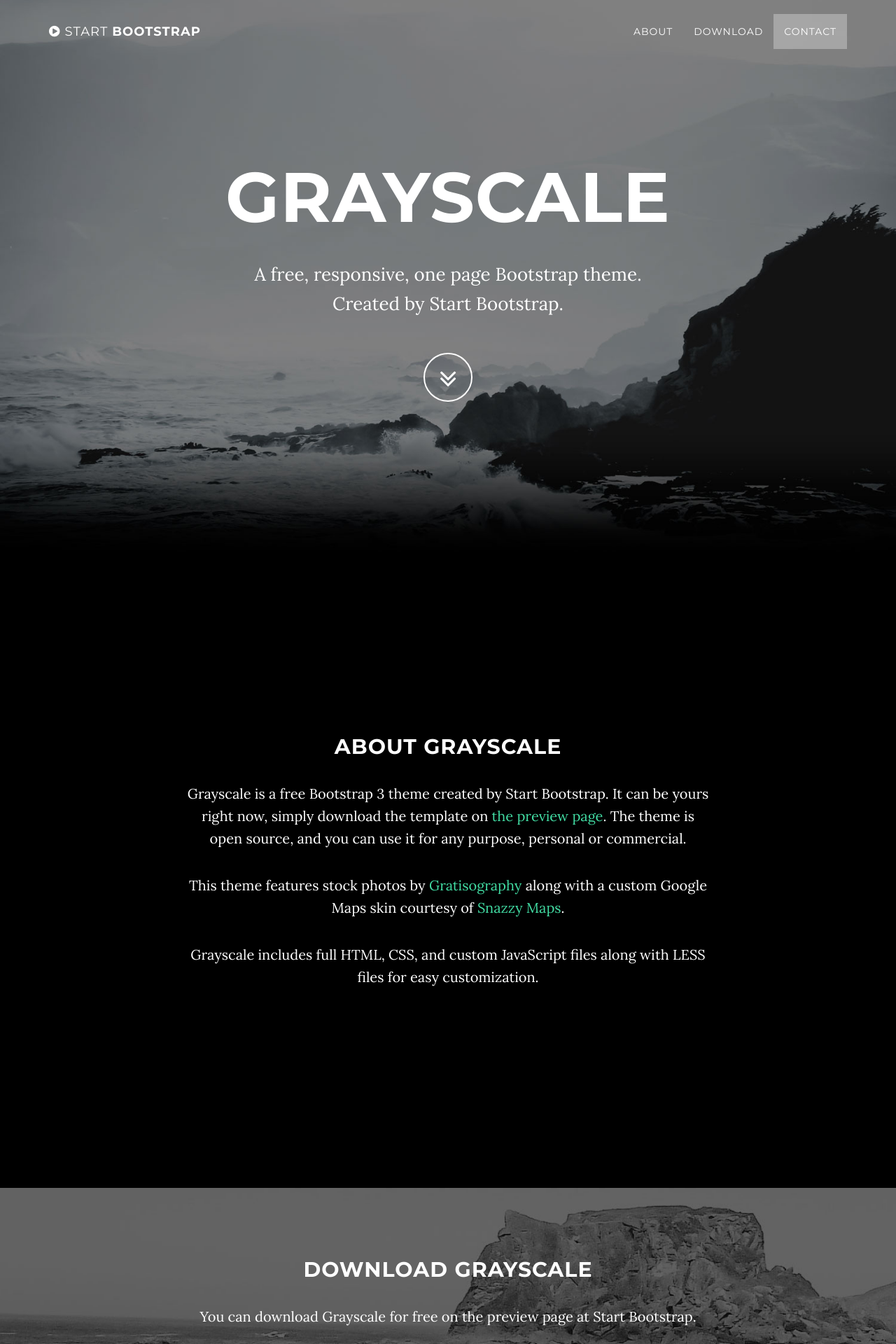
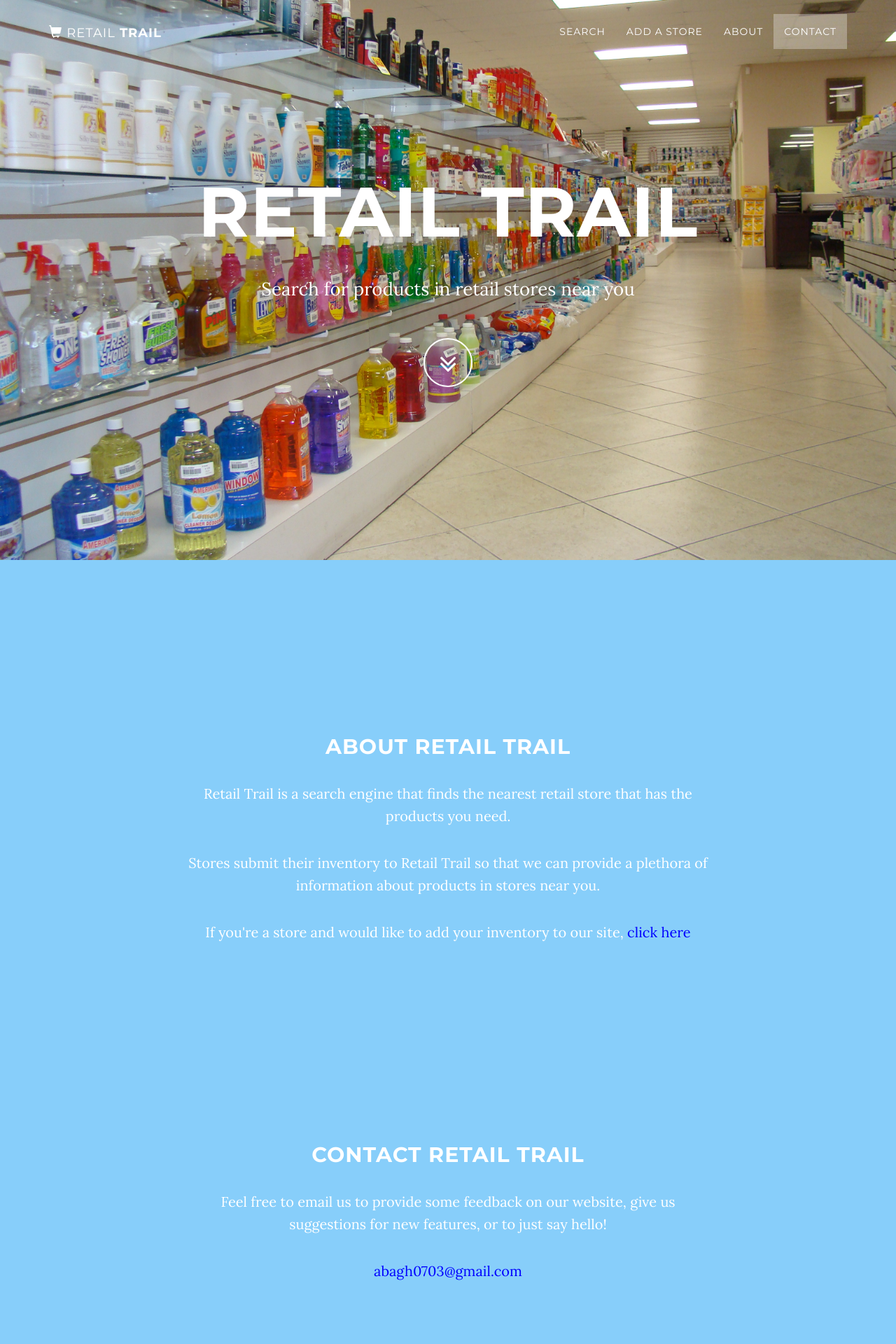
Before and after one commit to abagh0703/Find-Retail-Stores, a Flask app: page / in a window 1280 px wide. Shown: the top 1920 px of the page at 70% size. Run offline with Flask 2, Linux system fonts and the light colour scheme; some libraries are stand-ins or nearby versions.

Commit message:
Changed info to match Retail Trail

```diff
--- a/app/static/css/grayscale.css
+++ b/app/static/css/grayscale.css
@@ -9,7 +9,7 @@ body {
     height: 100%;
     font-family: Lora,"Helvetica Neue",Helvetica,Arial,sans-serif;
     color: #fff;
-    background-color: #000;
+    background-color: lightskyblue;
 }
 
 html {
@@ -45,7 +45,7 @@ p {
 }
 
 a {
-    color: #42dca3;
+    color: blue;
     -webkit-transition: all .2s ease-in-out;
     -moz-transition: all .2s ease-in-out;
     transition: all .2s ease-in-out;
@@ -54,7 +54,7 @@ a {
 a:hover,
 a:focus {
     text-decoration: none;
-    color: #1d9b6c;
+    color: cornsilk;
 }
 
 .light {
@@ -147,7 +147,7 @@ a:focus {
     padding: 100px 0;
     text-align: center;
     color: #fff;
-    background: url(../img/intro-bg.jpg) no-repeat bottom center scroll;
+    background: url(../img/retailStore3.jpg) no-repeat bottom center scroll;
     background-color: #000;
     -webkit-background-size: cover;
     -moz-background-size: cover;
@@ -265,7 +265,7 @@ a:focus {
     width: 100%;
     padding: 50px 0;
     color: #fff;
-    background: url(../img/downloads-bg.jpg) no-repeat center center scroll;
+    background: url(../img/retailStore2.jpg) no-repeat center center scroll;
     background-color: #000;
     -webkit-background-size: cover;
     -moz-background-size: cover;
--- a/app/templates/index.html
+++ b/app/templates/index.html
@@ -9,7 +9,7 @@
     <meta name="description" content="">
     <meta name="author" content="">
 
-    <title>Grayscale - Start Bootstrap Theme</title>
+    <title>RetailTrail</title>
 
     <!-- Bootstrap Core CSS -->
     <link href="{{ url_for('static', filename='css/bootstrap.min.css') }}" rel="stylesheet">
@@ -41,7 +41,7 @@
                     <i class="fa fa-bars"></i>
                 </button>
                 <a class="navbar-brand page-scroll" href="#page-top">
-                    <i class="fa fa-play-circle"></i>  <span class="light">Start</span> Bootstrap
+                    <i class="glyphicon glyphicon-shopping-cart"></i>  <span class="light">Retail</span> Trail
                 </a>
             </div>
 
@@ -53,11 +53,17 @@
                         <a href="#page-top"></a>
                     </li>
                     <li>
+                        <a href="search.html">Search</a>
+                    </li>
+                    <li>
+                        <a href="addStore.html">Add a store</a>
+                    </li>
+                    <li>
                         <a class="page-scroll" href="#about">About</a>
                     </li>
-                    <li>
-                        <a class="page-scroll" href="#download">Download</a>
-                    </li>
+                    <!--<li>-->
+                        <!--<a class="page-scroll" href="#download">Download</a>-->
+                    <!--</li>-->
                     <li>
                         <a class="page-scroll" href="#contact">Contact</a>
                     </li>
@@ -74,8 +80,8 @@
             <div class="container">
                 <div class="row">
                     <div class="col-md-8 col-md-offset-2">
-                        <h1 class="brand-heading">Grayscale</h1>
-                        <p class="intro-text">A free, responsive, one page Bootstrap theme.<br>Created by Start Bootstrap.</p>
+                        <h1 class="brand-heading">Retail Trail</h1>
+                        <p class="intro-text">Search for products in retail stores near you<br></p>
                         <a href="#about" class="btn btn-circle page-scroll">
                             <i class="fa fa-angle-double-down animated"></i>
                         </a>
@@ -89,57 +95,43 @@
     <section id="about" class="container content-section text-center">
         <div class="row">
             <div class="col-lg-8 col-lg-offset-2">
-                <h2>About Grayscale</h2>
-                <p>Grayscale is a free Bootstrap 3 theme created by Start Bootstrap. It can be yours right now, simply download the template on <a href="http://startbootstrap.com/template-overviews/grayscale/">the preview page</a>. The theme is open source, and you can use it for any purpose, personal or commercial.</p>
-                <p>This theme features stock photos by <a href="http://gratisography.com/">Gratisography</a> along with a custom Google Maps skin courtesy of <a href="http://snazzymaps.com/">Snazzy Maps</a>.</p>
-                <p>Grayscale includes full HTML, CSS, and custom JavaScript files along with LESS files for easy customization.</p>
+                <h2>About Retail Trail</h2>
+                <p>Retail Trail is a search engine that finds the nearest retail store that has the products you need.</p>
+                <p>Stores submit their inventory to Retail Trail so that we can provide a plethora of information about products in stores near you.</p>
+                <p>If you're a store and would like to add your inventory to our site, <a href="addStore.html">click here</a></p>
             </div>
         </div>
     </section>
 
     <!-- Download Section -->
-    <section id="download" class="content-section text-center">
-        <div class="download-section">
-            <div class="container">
-                <div class="col-lg-8 col-lg-offset-2">
-                    <h2>Download Grayscale</h2>
-                    <p>You can download Grayscale for free on the preview page at Start Bootstrap.</p>
-                    <a href="http://startbootstrap.com/template-overviews/grayscale/" class="btn btn-default btn-lg">Visit Download Page</a>
-                </div>
-            </div>
-        </div>
-    </section>
+    <!--<section id="download" class="content-section text-center">-->
+        <!--<div class="download-section">-->
+            <!--<div class="container">-->
+                <!--<div class="col-lg-8 col-lg-offset-2">-->
+                    <!--<h2>Download Grayscale</h2>-->
+                    <!--<p>You can download Grayscale for free on the preview page at Start Bootstrap.</p>-->
+                    <!--<a href="http://startbootstrap.com/template-overviews/grayscale/" class="btn btn-default btn-lg">Visit Download Page</a>-->
+                <!--</div>-->
+            <!--</div>-->
+        <!--</div>-->
+    <!--</section>-->
 
     <!-- Contact Section -->
     <section id="contact" class="container content-section text-center">
         <div class="row">
             <div class="col-lg-8 col-lg-offset-2">
-                <h2>Contact Start Bootstrap</h2>
-                <p>Feel free to email us to provide some feedback on our templates, give us suggestions for new templates and themes, or to just say hello!</p>
-                <p><a href="mailto:feedback@startbootstrap.com">feedback@startbootstrap.com</a>
+                <h2>Contact Retail Trail</h2>
+                <p>Feel free to email us to provide some feedback on our website, give us suggestions for new features, or to just say hello!</p>
+                <p><a href="mailto:abagh0703@gmail.com">abagh0703@gmail.com</a>
                 </p>
-                <ul class="list-inline banner-social-buttons">
-                    <li>
-                        <a href="https://twitter.com/SBootstrap" class="btn btn-default btn-lg"><i class="fa fa-twitter fa-fw"></i> <span class="network-name">Twitter</span></a>
-                    </li>
-                    <li>
-                        <a href="https://github.com/IronSummitMedia/startbootstrap" class="btn btn-default btn-lg"><i class="fa fa-github fa-fw"></i> <span class="network-name">Github</span></a>
-                    </li>
-                    <li>
-                        <a href="https://plus.google.com/+Startbootstrap/posts" class="btn btn-default btn-lg"><i class="fa fa-google-plus fa-fw"></i> <span class="network-name">Google+</span></a>
-                    </li>
-                </ul>
             </div>
         </div>
     </section>
 
-    <!-- Map Section -->
-    <div id="map"></div>
-
     <!-- Footer -->
     <footer>
         <div class="container text-center">
-            <p>Copyright &copy; Your Website 2014</p>
+            <p>Copyright &copy; Retail Trail 2016</p>
         </div>
     </footer>
 
```
Also changed, not shown: img/retailStore.jpg (added), img/retailStore2.jpg (added), img/retailStore3.jpg (added).
